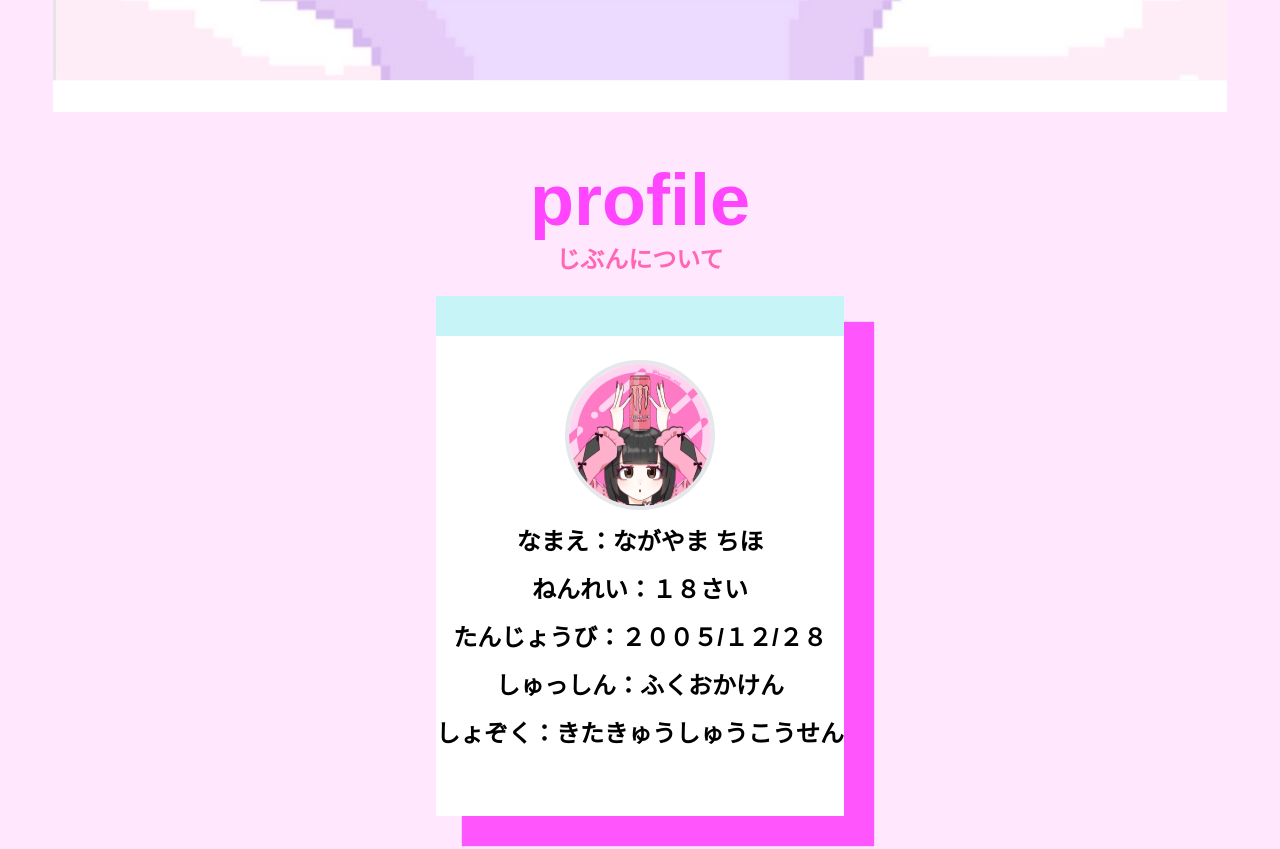
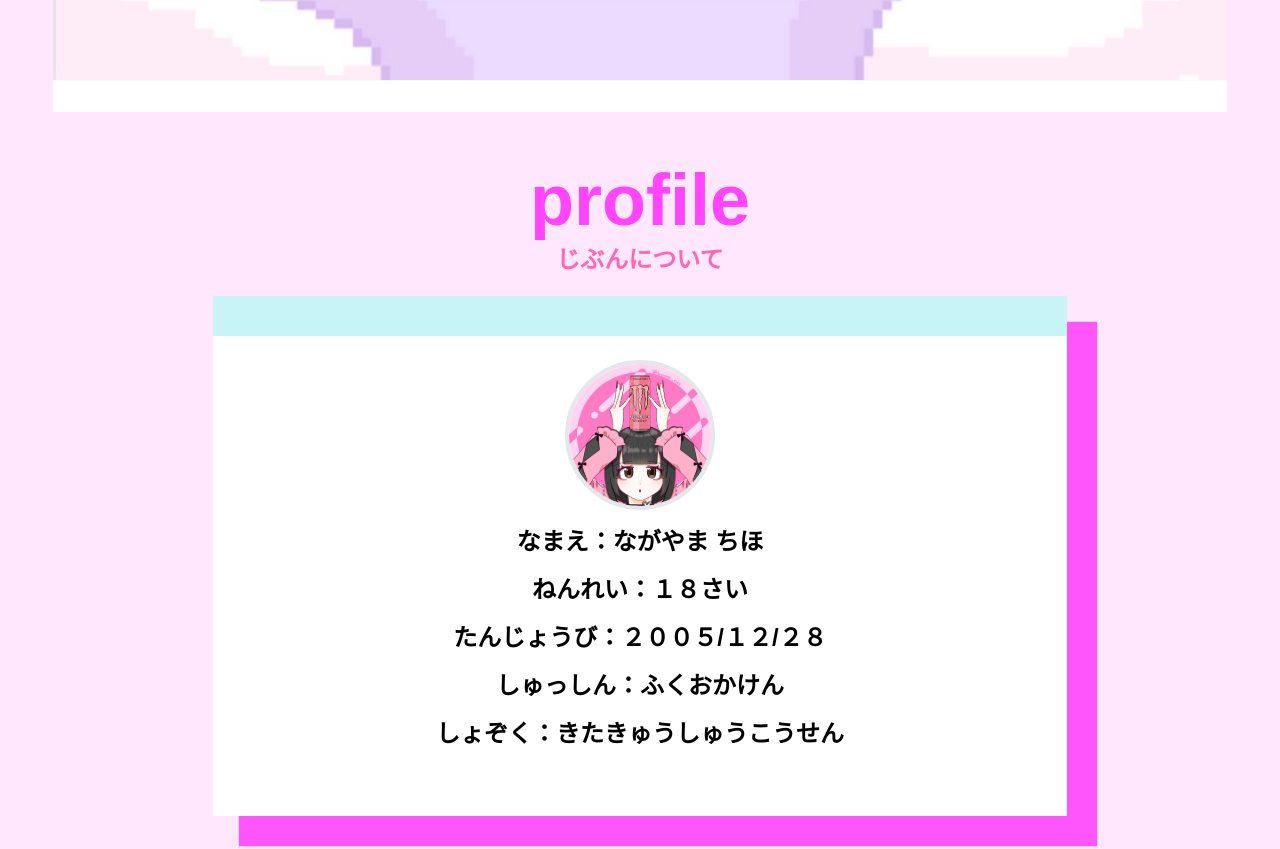
Before and after one commit to yama-chiiii/portfolio, a Next.js app: page / in a window 1280 px wide. Shown: the part 700-1549 px from the top of the page. Built offline with nearby package versions, Linux system fonts and the light colour scheme; a web font is replaced by a local one.

Commit message:
スタイルの調整

```diff
--- a/src/app/component/profile.tsx
+++ b/src/app/component/profile.tsx
@@ -1,6 +1,7 @@
 export const Profile = () => {
     return (
-        <div className="flex flex-col items-center">
+        <div className="w-full h-520 flex flex-col items-center my-20 bg-white font-Dot font-extrabold text-2xl shadow-pink">
+            {/* <div className="w-full flex flex-col items-center"> */}
             <div className="w-full h-40 pb-12 bg-light-blue" />
             <img src="/Icon.svg" alt="icon" style={{ width: "auto", height: "150px" }} className="mt-24 border-4 rounded-full" />
             <h2 className="mt-16">なまえ：ながやま ちほ</h2>
@@ -9,5 +10,6 @@ export const Profile = () => {
             <h2 className="mt-16">しゅっしん：ふくおかけん</h2>
             <h2 className="mt-16 mb-32">しょぞく：きたきゅうしゅうこうせん</h2>
         </div>
+        // </div>
     );
 };
--- a/src/app/page.tsx
+++ b/src/app/page.tsx
@@ -54,21 +54,19 @@ export default function Home() {
 
             <div className="flex justify-center">
                 <div className="w-2/3 min-h-screen flex flex-col items-center bg-light-pink">
-                    <div ref={profileRef}>
+                    <div ref={profileRef} className="w-full">
                         <Title title="profile" subTitle="じぶんについて" />
-                        <div className="w-full h-520 flex flex-col my-20 bg-white font-Dot font-extrabold text-2xl shadow-pink">
-                            <Profile />
-                        </div>
+                        <Profile />
                     </div>
-                    <div ref={historyRef}>
+                    <div ref={historyRef} className="w-full">
                         <Title title="history" subTitle="これまでのこと" />
                         <History />
                     </div>
-                    <div ref={skillRef}>
+                    <div ref={skillRef} className="w-full">
                         <Title title="skill" subTitle="べんきょうちゅう" />
                         <Skill />
                     </div>
-                    <div ref={languageRef}>
+                    <div ref={languageRef} className="w-full">
                         <Title title="language" subTitle="げんごたち" />
                         <AllLanguage />
                     </div>
```
